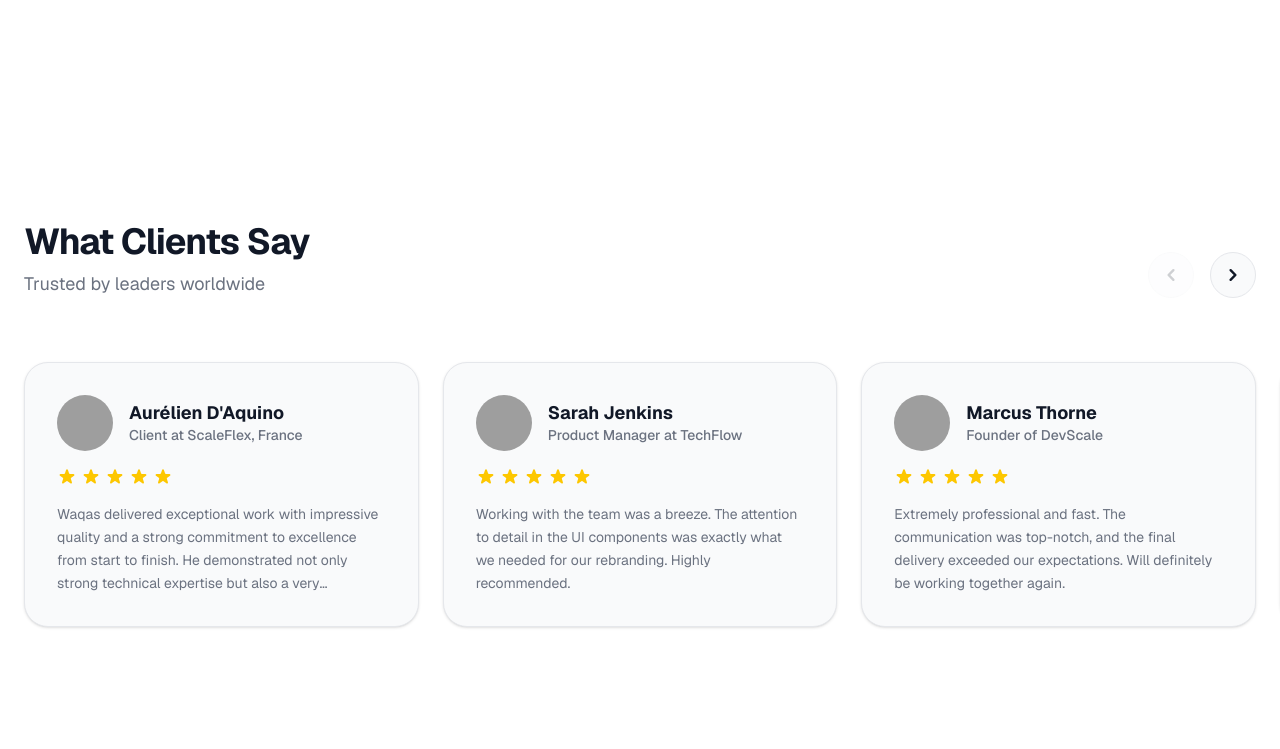
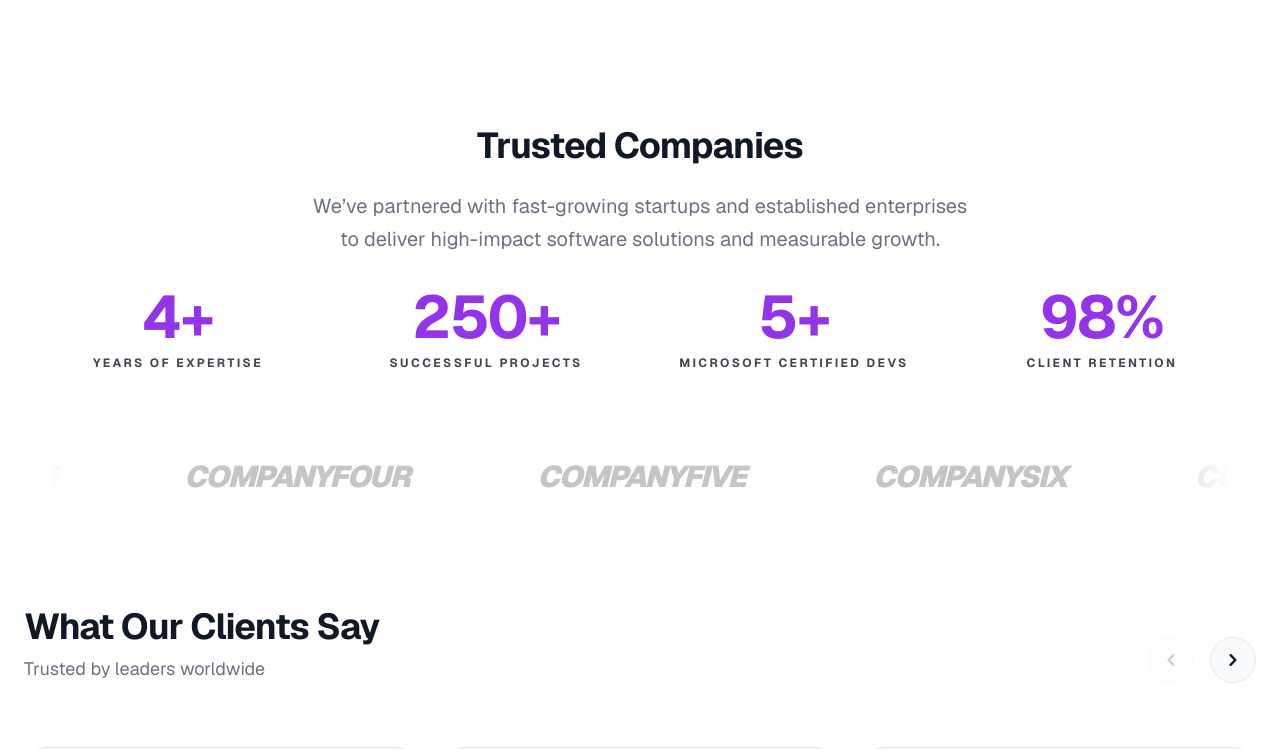
Before and after one commit to waqasahmed042/orfys-technologies, a Next.js app: page / in a window 1280 px wide. Shown: the part 3200-3949 px from the top of the page. Built offline with nearby package versions, Linux system fonts and the light colour scheme; grey boxes are pictures that could not be loaded.

Commit message:
add trusted companies section

```diff
--- a/app/page.tsx
+++ b/app/page.tsx
@@ -9,6 +9,7 @@ import CTA from "@/components/CTA";
 import Footer from "@/components/Footer";
 import ScrollToTop from "@/hooks/userScrollToTop";
 import Testimonials from "@/components/Testimonials";
+import TrustedCompanies from "@/components/TrustedCompanies";
 
 export default function Home() {
   return (
@@ -21,6 +22,7 @@ export default function Home() {
         <About />
         <Services />
         <Products />
+        <TrustedCompanies />
         <Testimonials />
         <WhyOrfys />
         <CTA />
--- a/components/Products.tsx
+++ b/components/Products.tsx
@@ -54,7 +54,7 @@ const Products: React.FC = () => {
         {/* Header */}
         <div className="text-center mb-20">
           <h2
-            className="text-4xl sm:text-5xl font-extrabold mb-6 tracking-tight"
+            className="text-4xl sm:text-5xl font-bold mb-6 tracking-tight"
             style={{ color: "var(--text-primary)" }}
           >
             Our Products
--- a/components/Testimonials.tsx
+++ b/components/Testimonials.tsx
@@ -156,7 +156,7 @@ const Testimonials: React.FC = () => {
         <section
             id="testimonials"
             ref={sectionRef}
-            className="px-6 md:py-24 mb-16 overflow-hidden"
+            className="px-6 md:py-12 mb-12 overflow-hidden"
             style={{ backgroundColor: "var(--bg-primary)" }}
         >
             <div className="max-w-7xl mx-auto">
@@ -164,7 +164,7 @@ const Testimonials: React.FC = () => {
                 <div className="flex flex-col md:flex-row justify-between items-start md:items-end mb-12 md:mb-16 gap-6">
                     <div>
                         <h2 className="text-xl md:text-4xl font-bold tracking-tight mb-2" style={{ color: "var(--text-primary)" }}>
-                            What Clients Say
+                            What Our Clients Say
                         </h2>
                         <p className="text-lg" style={{ color: "var(--text-secondary)" }}>
                             Trusted by leaders worldwide
--- /dev/null
+++ b/components/TrustedCompanies.tsx
@@ -0,0 +1,138 @@
+"use client";
+
+import React, { useEffect, useRef } from "react";
+import { gsap } from "gsap";
+import { ScrollTrigger } from "gsap/dist/ScrollTrigger";
+
+if (typeof window !== "undefined") {
+    gsap.registerPlugin(ScrollTrigger);
+}
+
+const stats = [
+    { value: 4, suffix: "+", label: "YEARS OF EXPERTISE" },
+    { value: 250, suffix: "+", label: "SUCCESSFUL PROJECTS" },
+    { value: 5, suffix: "+", label: "MICROSOFT CERTIFIED DEVS" },
+    { value: 98, suffix: "%", label: "CLIENT RETENTION" },
+];
+
+const logos = [
+    "CompanyOne", "CompanyTwo", "CompanyThree", "CompanyFour",
+    "CompanyFive", "CompanySix", "CompanySeven", "CompanyEight"
+];
+
+const TrustedCompanies: React.FC = () => {
+    const sectionRef = useRef<HTMLDivElement>(null);
+    const marqueeRef = useRef<HTMLDivElement>(null);
+    const tweenRef = useRef<gsap.core.Tween | null>(null);
+
+    useEffect(() => {
+        const ctx = gsap.context(() => {
+            // 1. Counter Animation
+            const counters = document.querySelectorAll(".stat-number");
+            counters.forEach((counter) => {
+                const target = parseInt(counter.getAttribute("data-target") || "0");
+                gsap.to(counter, {
+                    innerText: target,
+                    duration: 2,
+                    snap: { innerText: 1 },
+                    scrollTrigger: {
+                        trigger: counter,
+                        start: "top 85%",
+                    },
+                });
+            });
+
+            // 2. Infinite Logo Marquee (Reliable Loop)
+            const marquee = marqueeRef.current;
+            if (marquee) {
+                // We use xPercent: -50 because we have doubled the logo list
+                // This ensures it resets perfectly at the halfway point
+                tweenRef.current = gsap.to(marquee, {
+                    xPercent: -50,
+                    repeat: -1,
+                    duration: 20,
+                    ease: "none",
+                }).totalProgress(0.5); // Start mid-way for immediate movement
+            }
+        }, sectionRef);
+
+        return () => ctx.revert();
+    }, []);
+
+    const handleMouseEnter = () => tweenRef.current?.pause();
+    const handleMouseLeave = () => tweenRef.current?.play();
+
+    return (
+        <section
+            ref={sectionRef}
+            className="mb-16 overflow-hidden"
+            style={{ backgroundColor: "var(--bg-primary)" }}
+        >
+            <div className="max-w-[1400px] mx-auto px-6 sm:px-8 lg:px-12">
+
+                {/* Header */}
+                <div className="text-center mb-8">
+                    <h2
+                        className="text-xl sm:text-4xl font-bold mb-6 tracking-tight"
+                        style={{ color: "var(--text-primary)" }}
+                    >
+                        Trusted Companies
+                    </h2>
+                    <p
+                        className="text-lg sm:text-xl max-w-2xl mx-auto leading-relaxed"
+                        style={{ color: "var(--text-secondary)" }}
+                    >
+                        We’ve partnered with fast-growing startups and established enterprises
+                        to deliver high-impact software solutions and measurable growth.
+                    </p>
+                </div>
+
+                {/* Counter section */}
+                <div className="grid grid-cols-2 lg:grid-cols-4 gap-8 md:gap-12 mb-12">
+                    {stats.map((stat, idx) => (
+                        <div key={idx} className="flex flex-col items-center space-y-2">
+                            <div
+                                className="text-4xl md:text-5xl lg:text-6xl font-bold tracking-tight"
+                                style={{ color: "var(--accent-primary)" }}
+                            >
+                                <span className="stat-number" data-target={stat.value}>0</span>
+                                <span>{stat.suffix}</span>
+                            </div>
+                            <p
+                                className="text-[10px] md:text-xs font-bold tracking-[0.2em] text-center uppercase opacity-80"
+                                style={{ color: "var(--text-primary)" }}
+                            >
+                                {stat.label}
+                            </p>
+                        </div>
+                    ))}
+                </div>
+
+                {/* Moving logos section */}
+                <div className="relative w-full overflow-hidden pt-10">
+                    <div className="absolute inset-y-0 left-0 w-24 z-10 pointer-events-none bg-gradient-to-r from-[var(--bg-primary)] to-transparent" />
+                    <div className="absolute inset-y-0 right-0 w-24 z-10 pointer-events-none bg-gradient-to-l from-[var(--bg-primary)] to-transparent" />
+
+                    <div
+                        ref={marqueeRef}
+                        className="flex whitespace-nowrap gap-16 md:gap-32 items-center w-max"
+                        onMouseEnter={handleMouseEnter}
+                        onMouseLeave={handleMouseLeave}
+                    >
+                        {[...logos, ...logos].map((logo, i) => (
+                            <div
+                                key={i}
+                                className="text-xl md:text-3xl font-black tracking-tighter opacity-25 hover:opacity-100 transition-all duration-500 grayscale hover:grayscale-0 cursor-default uppercase italic"
+                                style={{ color: "var(--text-primary)" }}
+                            >
+                                {logo}
+                            </div>
+                        ))}
+                    </div>
+                </div>
+            </div>
+        </section>
+    );
+};
+
+export default TrustedCompanies;
```
